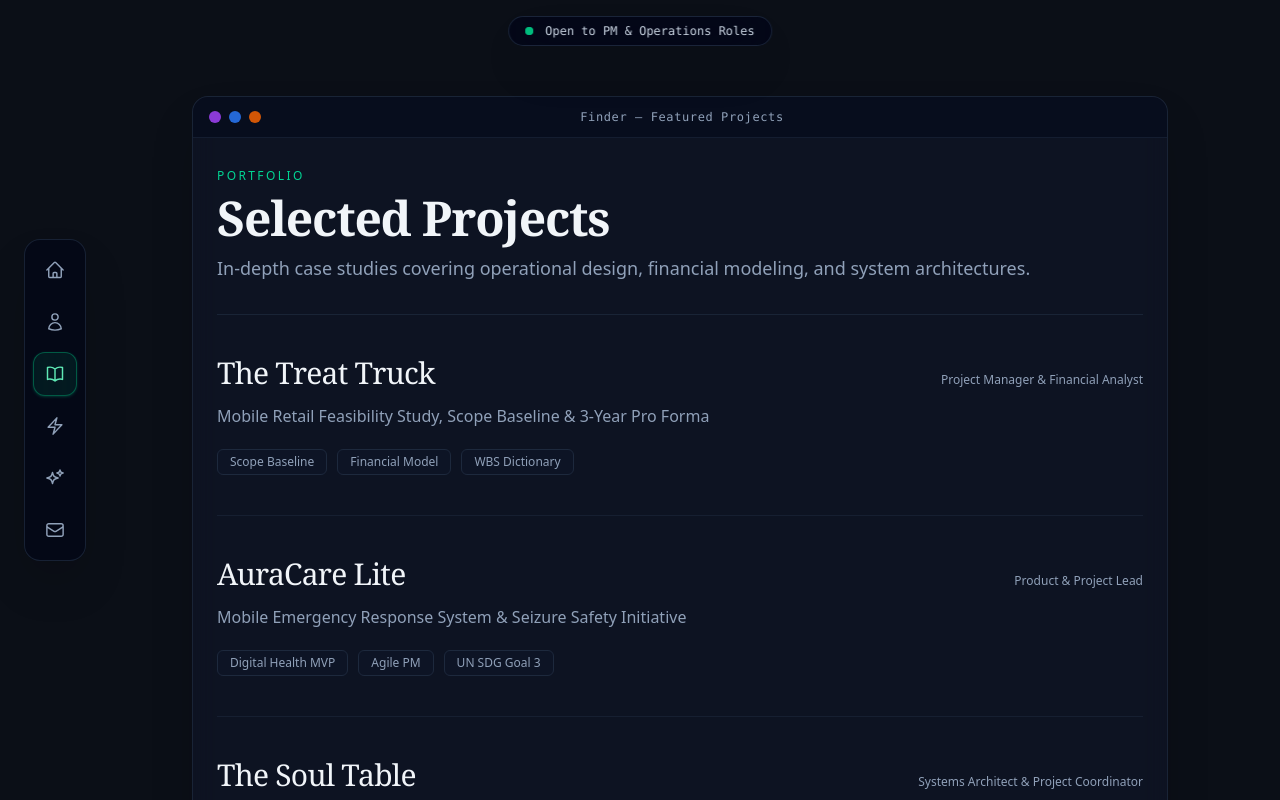
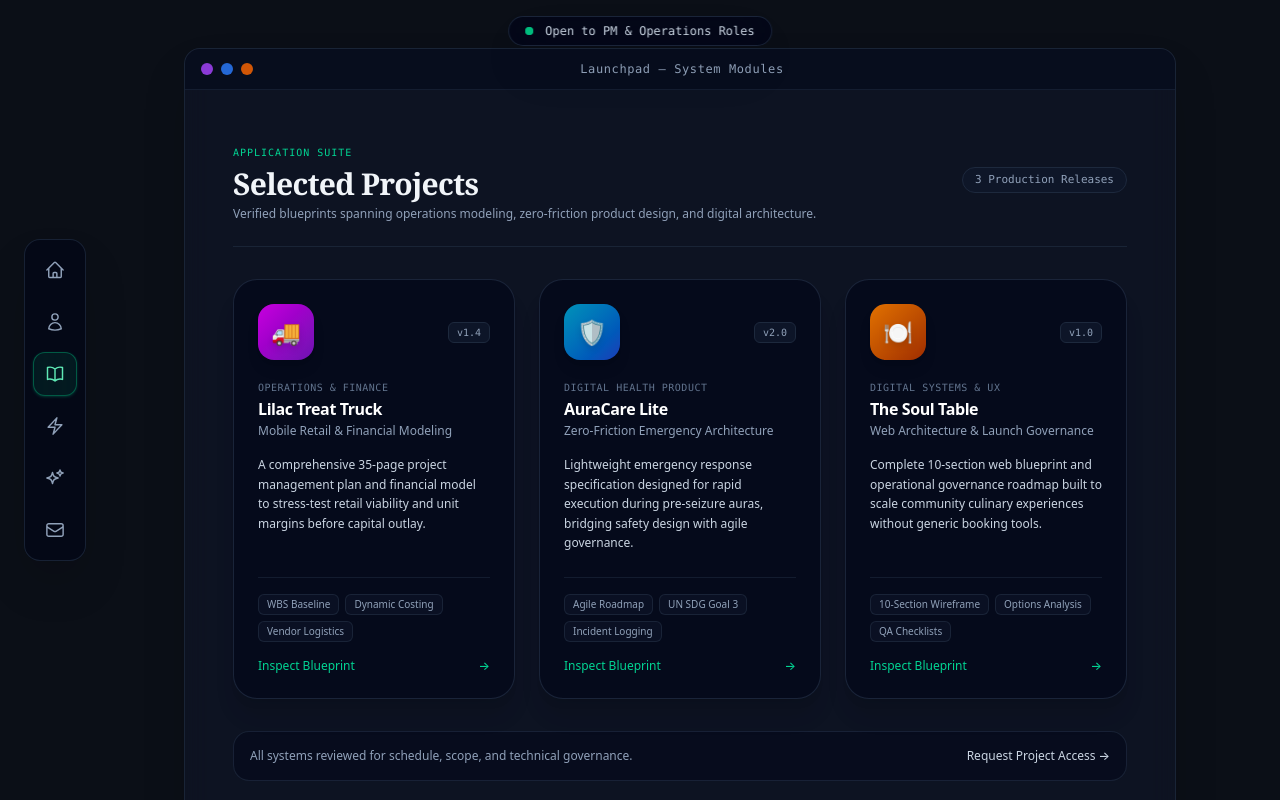
Before and after one commit to tanztylr/portfolio-v3, a Next.js app: page /projects in a window 1280 px wide. Shown: the top 800 px of the page. Built offline with nearby package versions, Linux system fonts and the light colour scheme.

Commit message:
feat: redesign projects index into interactive launchpad app tiles

```diff
--- a/app/projects/page.tsx
+++ b/app/projects/page.tsx
@@ -1,79 +1,161 @@
+'use client';
+
 import Link from 'next/link';
 import MacWindow from '../components/MacWindow';
 
-const PROJECTS = [
+interface ProjectApp {
+  id: string;
+  href: string;
+  title: string;
+  subtitle: string;
+  domain: string;
+  version: string;
+  iconBg: string;
+  iconSymbol: string;
+  tags: string[];
+  description: string;
+}
+
+const PROJECTS: ProjectApp[] = [
   {
-    title: 'The Treat Truck',
-    subtitle: 'Mobile Retail Feasibility Study, Scope Baseline & 3-Year Pro Forma',
-    role: 'Project Manager & Financial Analyst',
-    tags: ['Scope Baseline', 'Financial Model', 'WBS Dictionary'],
+    id: 'treat-truck',
     href: '/projects/treat-truck',
+    title: 'Lilac Treat Truck',
+    subtitle: 'Mobile Retail & Financial Modeling',
+    domain: 'Operations & Finance',
+    version: 'v1.4',
+    iconBg: 'from-fuchsia-600 to-purple-800',
+    iconSymbol: '🚚',
+    tags: ['WBS Baseline', 'Dynamic Costing', 'Vendor Logistics'],
+    description:
+      'A comprehensive 35-page project management plan and financial model to stress-test retail viability and unit margins before capital outlay.',
   },
   {
+    id: 'auracare-lite',
+    href: '/projects/auracare-lite',
     title: 'AuraCare Lite',
-    subtitle: 'Mobile Emergency Response System & Seizure Safety Initiative',
-    role: 'Product & Project Lead',
-    tags: ['Digital Health MVP', 'Agile PM', 'UN SDG Goal 3'],
-    href: '/projects/auracare-lite',
+    subtitle: 'Zero-Friction Emergency Architecture',
+    domain: 'Digital Health Product',
+    version: 'v2.0',
+    iconBg: 'from-cyan-600 to-blue-800',
+    iconSymbol: '🛡️',
+    tags: ['Agile Roadmap', 'UN SDG Goal 3', 'Incident Logging'],
+    description:
+      'Lightweight emergency response specification designed for rapid execution during pre-seizure auras, bridging safety design with agile governance.',
   },
   {
+    id: 'soul-table',
+    href: '/projects/soul-table',
     title: 'The Soul Table',
-    subtitle: 'Digital Infrastructure Strategy, Pop-Up Booking & Experience Design',
-    role: 'Systems Architect & Project Coordinator',
-    tags: ['Options Analysis', 'Web Information Architecture', 'Brand Governance'],
-    href: '/projects/soul-table',
+    subtitle: 'Web Architecture & Launch Governance',
+    domain: 'Digital Systems & UX',
+    version: 'v1.0',
+    iconBg: 'from-amber-600 to-orange-800',
+    iconSymbol: '🍽️',
+    tags: ['10-Section Wireframe', 'Options Analysis', 'QA Checklists'],
+    description:
+      'Complete 10-section web blueprint and operational governance roadmap built to scale community culinary experiences without generic booking tools.',
   },
 ];
 
 export default function ProjectsPage() {
   return (
-    <main className="mx-auto max-w-5xl px-6 py-16 lg:py-24">
-      <MacWindow title="Finder — Featured Projects">
-        <section className="border-b border-slate-800/80 pb-8">
-          <span className="text-xs uppercase tracking-[0.2em] text-emerald-400 font-medium">
-            Portfolio
+    <main className="mx-auto max-w-5xl px-4 py-8 lg:py-12">
+      <MacWindow title="Launchpad — System Modules">
+        <div className="p-2 sm:p-6 space-y-8">
+
+          {/* TOP APP HEADER */}
+          <div className="flex flex-col sm:flex-row sm:items-center justify-between gap-4 border-b border-slate-800/80 pb-6">
+            <div>
+              <span className="text-[10px] font-mono uppercase tracking-widest text-emerald-400">
+                Application Suite
               </span>
-          <h1 className="mt-2 font-serif text-3xl sm:text-5xl text-slate-100 font-semibold tracking-tight">
+              <h1 className="font-serif text-2xl sm:text-3xl text-slate-100 font-semibold tracking-tight mt-1">
                 Selected Projects
               </h1>
-          <p className="mt-3 text-base sm:text-lg text-slate-400 font-light">
-            In-depth case studies covering operational design, financial modeling, and system architectures.
+              <p className="text-xs text-slate-400 mt-1 font-light">
+                Verified blueprints spanning operations modeling, zero-friction product design, and digital architecture.
               </p>
-        </section>
+            </div>
 
-        <div className="divide-y divide-slate-800/60">
+            <div className="flex items-center gap-2">
+              <span className="rounded-full border border-slate-800 bg-slate-900/80 px-3 py-1 font-mono text-[11px] text-slate-400">
+                3 Production Releases
+              </span>
+            </div>
+          </div>
+
+          {/* APPLICATION GRID TILES */}
+          <div className="grid grid-cols-1 md:grid-cols-3 gap-6">
             {PROJECTS.map((project) => (
-            <div key={project.title} className="relative py-10">
-              <Link href={project.href} className="group block focus:outline-none">
-                <div className="flex flex-col md:flex-row md:items-baseline md:justify-between gap-2">
-                  <h2 className="inline-flex items-center gap-2 font-serif text-2xl sm:text-3xl text-slate-100 font-normal tracking-tight transition-transform duration-200 ease-out group-hover:translate-x-2 group-hover:text-white">
-                    <span>{project.title}</span>
-                    <span className="opacity-0 transition-all duration-200 ease-out group-hover:opacity-100 group-hover:translate-x-1 text-slate-400 font-sans text-xl">
-                      →
-                    </span>
-                  </h2>
-                  <span className="text-xs text-slate-400 font-medium transition-colors duration-200 group-hover:text-slate-200">
-                    {project.role}
+              <Link
+                key={project.id}
+                href={project.href}
+                className="group relative flex flex-col justify-between rounded-3xl border border-slate-800/90 bg-slate-950/60 p-6 shadow-xl transition-all duration-300 hover:border-slate-600 hover:bg-slate-900/50 hover:shadow-2xl hover:translate-y-[-4px]"
+              >
+                <div>
+                  {/* APP SQUIRCLE ICON */}
+                  <div className="flex items-center justify-between">
+                    <div
+                      className={`h-14 w-14 rounded-2xl bg-gradient-to-br ${project.iconBg} p-0.5 shadow-lg flex items-center justify-center text-2xl transition-transform duration-300 group-hover:scale-105`}
+                    >
+                      <span className="drop-shadow-md">{project.iconSymbol}</span>
+                    </div>
+
+                    <span className="rounded-md border border-slate-800 bg-slate-900/90 px-2 py-0.5 text-[10px] font-mono text-slate-400">
+                      {project.version}
                     </span>
                   </div>
 
-                <p className="mt-3 max-w-3xl text-sm sm:text-base text-slate-400 leading-relaxed font-light transition-colors duration-200 group-hover:text-slate-300">
+                  {/* TITLE & META */}
+                  <div className="mt-5">
+                    <span className="text-[10px] font-mono uppercase tracking-wider text-slate-500 block">
+                      {project.domain}
+                    </span>
+                    <h2 className="text-base font-semibold text-white tracking-tight mt-0.5 group-hover:text-emerald-300 transition-colors">
+                      {project.title}
+                    </h2>
+                    <p className="text-xs text-slate-400 mt-0.5 font-light">
                       {project.subtitle}
                     </p>
-              </Link>
+                  </div>
 
-              <div className="mt-5 flex flex-wrap gap-2.5">
+                  {/* DESCRIPTION */}
+                  <p className="text-xs text-slate-300 leading-relaxed font-light mt-4">
+                    {project.description}
+                  </p>
+                </div>
+
+                {/* TAGS & LAUNCH BUTTON */}
+                <div className="mt-6 pt-4 border-t border-slate-800/60 space-y-4">
+                  <div className="flex flex-wrap gap-1.5">
                     {project.tags.map((tag) => (
                       <span
                         key={tag}
-                    className="inline-block rounded-md border border-slate-800 bg-slate-900/40 px-3 py-1 text-xs text-slate-400 font-medium"
+                        className="rounded-md border border-slate-800/80 bg-slate-900/60 px-2 py-0.5 text-[10px] text-slate-400 font-light"
                       >
                         {tag}
                       </span>
                     ))}
                   </div>
+
+                  <div className="flex items-center justify-between text-xs font-medium text-emerald-400 group-hover:text-emerald-300 transition-colors">
+                    <span>Inspect Blueprint</span>
+                    <span className="transition-transform duration-200 group-hover:translate-x-1">→</span>
                   </div>
+                </div>
+              </Link>
             ))}
+          </div>
+
+          {/* DOCK BAR STATUS FOOTER */}
+          <div className="rounded-2xl border border-slate-800/80 bg-slate-950/40 p-4 flex flex-col sm:flex-row sm:items-center justify-between gap-3 text-xs text-slate-400">
+            <span>All systems reviewed for schedule, scope, and technical governance.</span>
+            <Link href="/contact" className="text-slate-300 hover:text-white transition font-medium">
+              Request Project Access →
+            </Link>
+          </div>
+
         </div>
       </MacWindow>
     </main>
```
Lines whose indentation alone changed are shown as unchanged.
